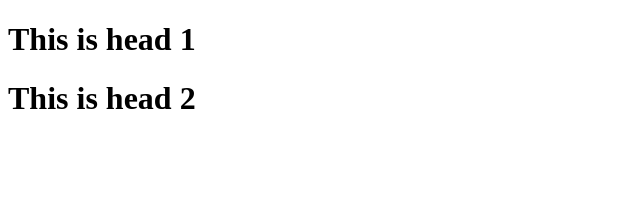
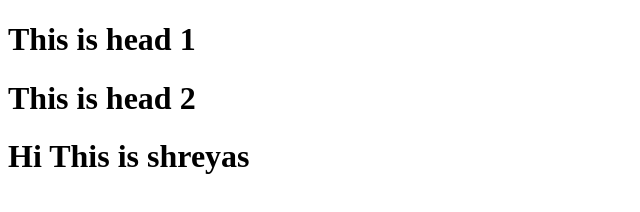
Before and after one commit to SHREYAS-2004/SE_HANDS_ON, a plain HTML site: page index.html in a window 1280 px wide. Shown: the whole page, without its empty margins (0-640 px from the left). Drawn offline with Linux system fonts and the light colour scheme.

Commit message:
second commit

```diff
--- a/index.html
+++ b/index.html
@@ -8,5 +8,6 @@
 <body>
     <h1>This is head 1</h1>
     <h1>This is head 2</h1>
+    <h1>Hi This is shreyas</h1>
 </body>
 </html>
```
